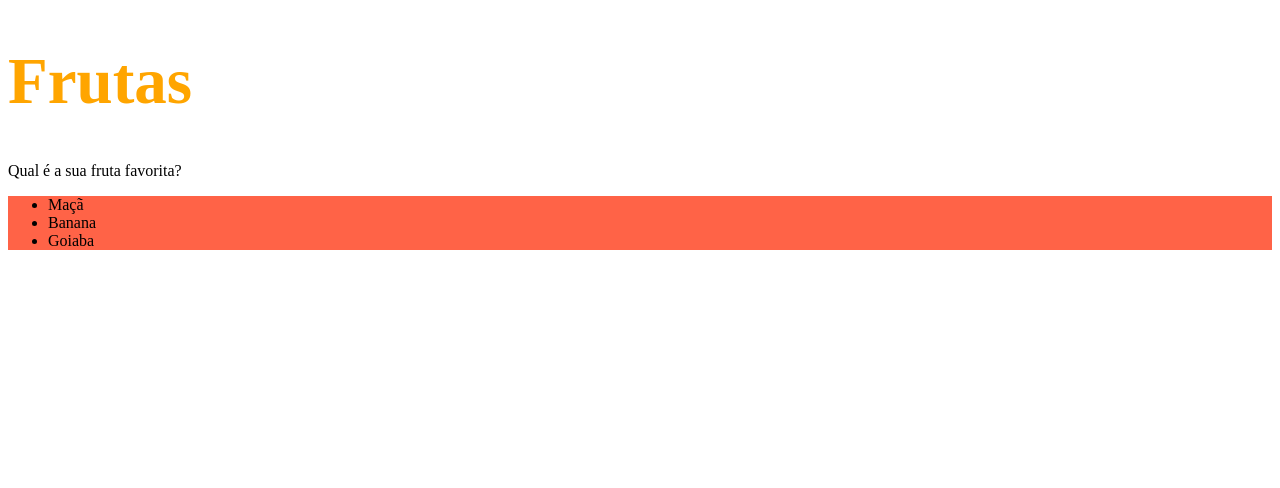
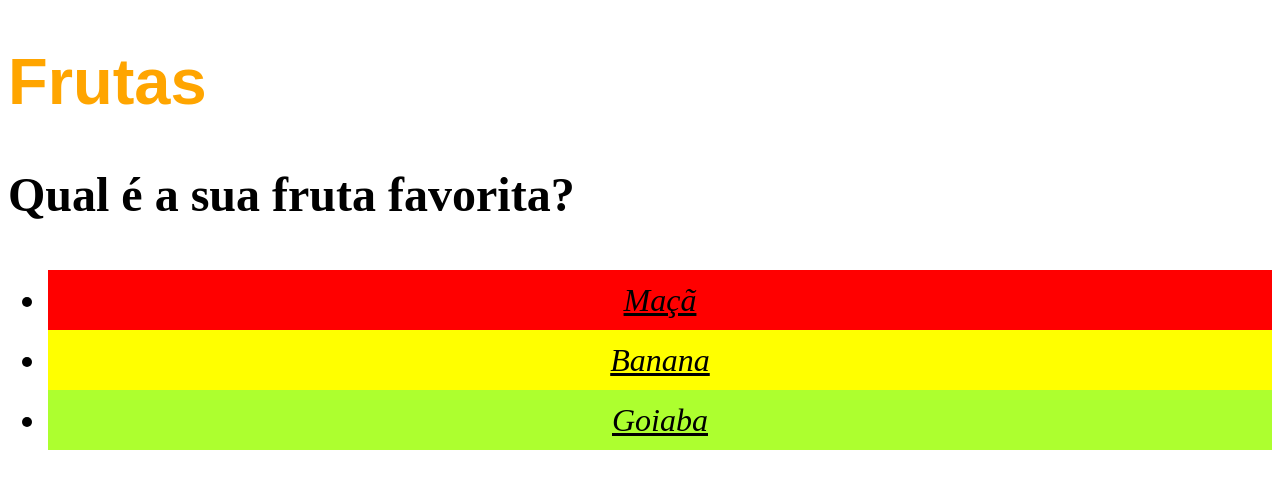
Before and after one commit to bergaminevinicius/GitHTML, a plain HTML site: page index.html in a window 1280 px wide. Drawn offline with Linux system fonts and the light colour scheme.

Commit message:
Text Style

```diff
--- a/index.html
+++ b/index.html
@@ -1,5 +1,6 @@
 <!DOCTYPE html>
 <html lang="pt-br">
+
 <head>
   <meta charset="UTF-8">
   <title>HTML</title>
@@ -7,24 +8,56 @@
     h1 {
       font-size: 65px;
       color: orange;
+      font-family: sans-serif, Helvetica;
     }
 
-      ul {
+    p {
+      font-weight: 600;
+    }
+
+    body {
+      font-size: 16px;
+    }
+
+    p {
+      font-size: 3em;
+    }
+
+    li {
       background-color: tomato;
+      font-style: italic;
+      line-height: 60px;
+      text-align: center;
+      text-decoration: underline;
+      font-size: 2em;
     }
 
     .cor-de-fundo {
-        background-color: red];
+      background-color: purple];
+    }
+
+    #Maca {
+      background-color: red;
+    }
+
+    #Banana {
+      background-color: yellow;
+    }
+
+    #Goiaba {
+      background-color: greenyellow;
     }
   </style>
 </head>
+
 <body>
   <h1>Frutas</h1>
   <p class="cor-de-fundo">Qual é a sua fruta favorita?</p>
   <ul class="cor-de-fundo">
-      <li>Maçã</li>
-      <li>Banana</li>
-      <li>Goiaba</li>
+    <li id="Maca">Maçã</li>
+    <li id="Banana">Banana</li>
+    <li id="Goiaba">Goiaba</li>
   </ul>
 </body>
+
 </html>
```
Lines whose indentation alone changed are shown as unchanged.
